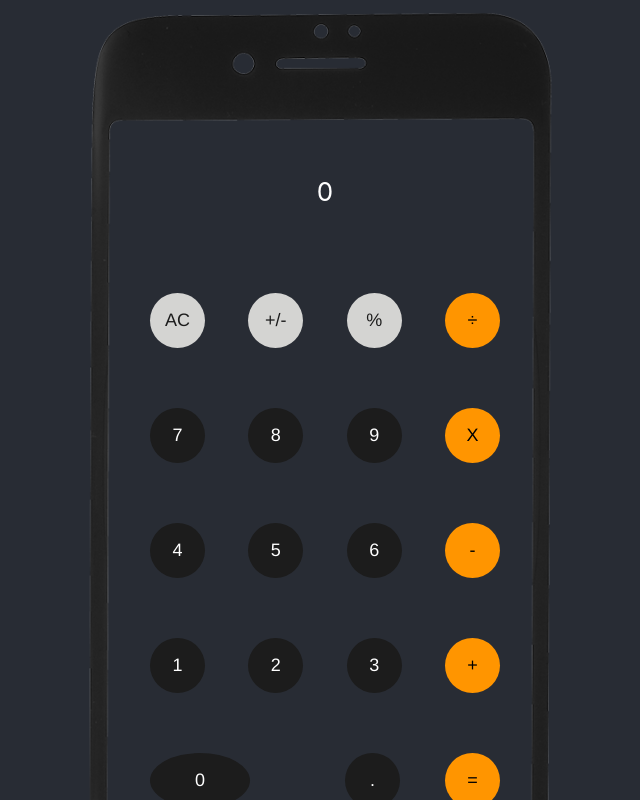
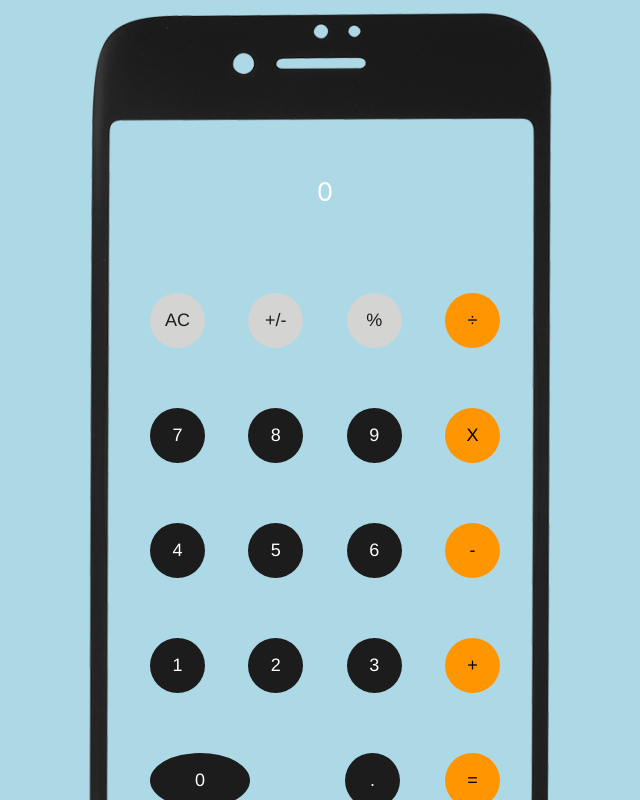
Before and after one commit to BrianBeeler/react-calculator, a React (Create React App) app in the folder calculator/: page / in a window 1280 px wide. Shown: the top 800 px of the page, without its empty margins (315-955 px from the left). Built offline with nearby package versions, Linux system fonts and the light colour scheme.

Commit message:
Changed the background color'

```diff
--- a/calculator/src/App.js
+++ b/calculator/src/App.js
@@ -9,7 +9,9 @@ import Calculator from './components/CalcButtons/Calculator'
 function App() {
   return (
     <div className="App">
-      <header className="App-header">
+      <header className="App-header" style={{
+        backgroundColor: '#add8e6'
+      }}>
         <div className="calculator">
           <Calculator />
         </div>
```
Also changed, not shown: 1 other file (tests, documents, lock files or other folders).
